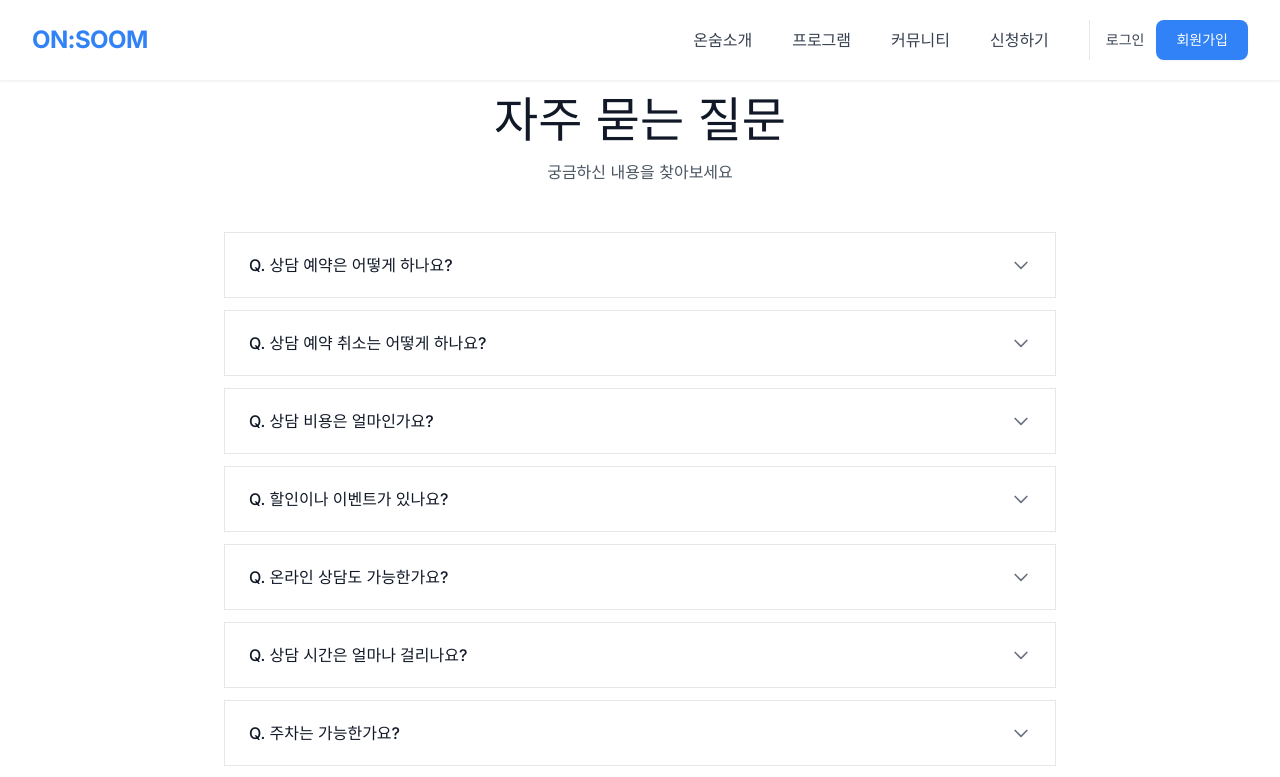
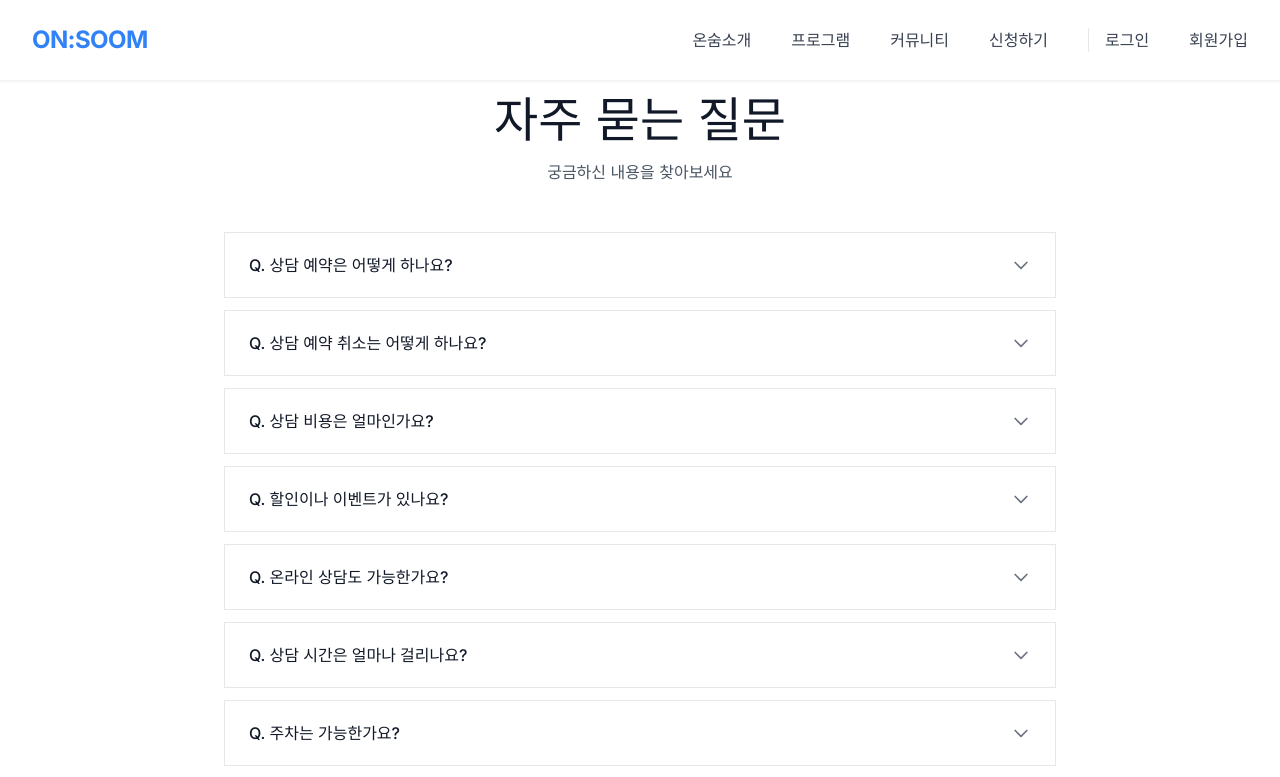
Before and after one commit to kwakminoo/ON-SOOM, a Next.js app: page /community/faq in a window 1280 px wide. Shown: the top 777 px of the page. Built offline with nearby package versions, Linux system fonts and the light colour scheme.

Commit message:
fix: improve header login/signup button styles for desktop and mobile

```diff
--- a/components/Header.tsx
+++ b/components/Header.tsx
@@ -154,16 +154,16 @@ const Header = () => {
             ))}
 
             {/* 로그인/회원가입 */}
-            <div className="flex items-center gap-3 ml-4 pl-4 border-l border-gray-200">
+            <div className="flex items-center gap-6 lg:gap-8 xl:gap-10 ml-4 pl-4 border-l border-gray-200">
               <Link
                 href="/login"
-                className="text-gray-700 hover:text-toss-500 text-xs md:text-sm font-medium transition-colors"
+                className="text-gray-700 hover:text-toss-500 text-xs md:text-sm lg:text-base font-medium transition-colors"
               >
                 로그인
               </Link>
               <Link
                 href="/signup"
-                className="px-5 py-2.5 bg-toss-500 text-white text-xs md:text-sm font-medium rounded-lg hover:bg-toss-600 transition-all shadow-sm hover:shadow-md"
+                className="text-gray-700 hover:text-toss-500 text-xs md:text-sm lg:text-base font-medium transition-colors"
               >
                 회원가입
               </Link>
@@ -233,16 +233,16 @@ const Header = () => {
               ))}
 
               {/* 모바일 로그인/회원가입 */}
-              <div className="flex flex-col gap-2 p-4 bg-gray-50">
+              <div className="flex gap-2 p-4 border-t border-gray-200">
                 <Link
                   href="/login"
-                  className="text-center py-3 text-toss-600 text-sm font-medium border border-toss-200 rounded-lg hover:bg-toss-50 transition-colors"
+                  className="flex-1 text-center py-2.5 text-gray-700 text-sm font-medium border border-gray-300 rounded-lg hover:bg-gray-50 transition-colors"
                 >
                   로그인
                 </Link>
                 <Link
                   href="/signup"
-                  className="text-center py-3 bg-toss-500 text-white text-sm font-medium rounded-lg hover:bg-toss-600 transition-all shadow-sm hover:shadow-md"
+                  className="flex-1 text-center py-2.5 text-gray-700 text-sm font-medium border border-gray-300 rounded-lg hover:bg-gray-50 transition-colors"
                 >
                   회원가입
                 </Link>
```
